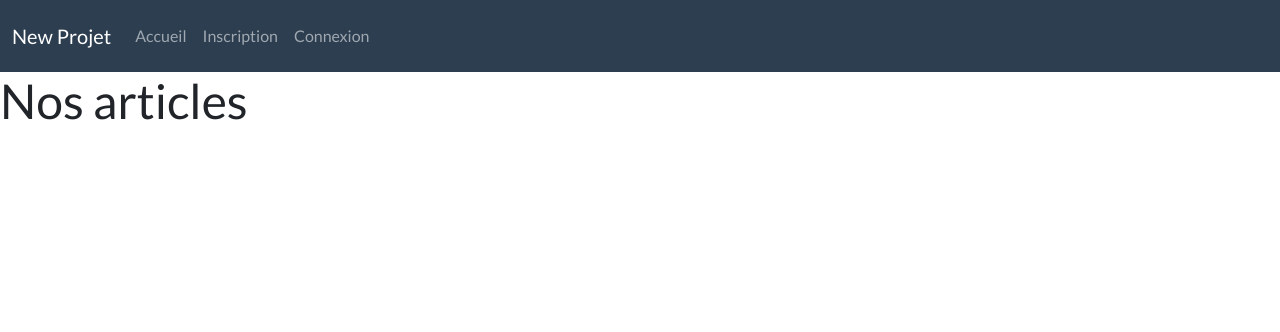
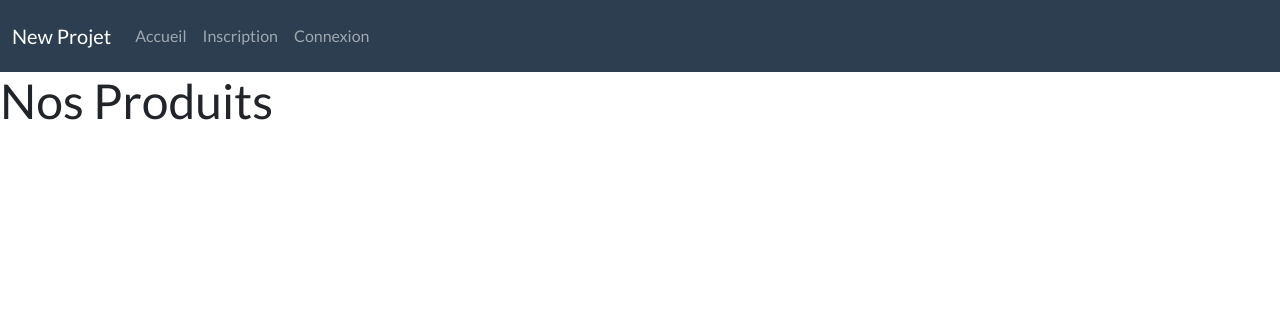
Before and after one commit to John-Fraser-dev-fr/Ecommerce-php-poo, a PHP site: page / in a window 1280 px wide. Shown: the top 332 px of the page. Run offline with PHP 8.4, Linux system fonts and the light colour scheme; data that the repository does not hold is empty; some libraries are stand-ins or nearby versions.

Commit message:
Update accueil.php

```diff
--- a/e-commerce php poo/views/accueil.php
+++ b/e-commerce php poo/views/accueil.php
@@ -1,4 +1,4 @@
-<h1>Nos articles</h1>
+<h1>Nos Produits</h1>
 <div class="row">
 
 
```
